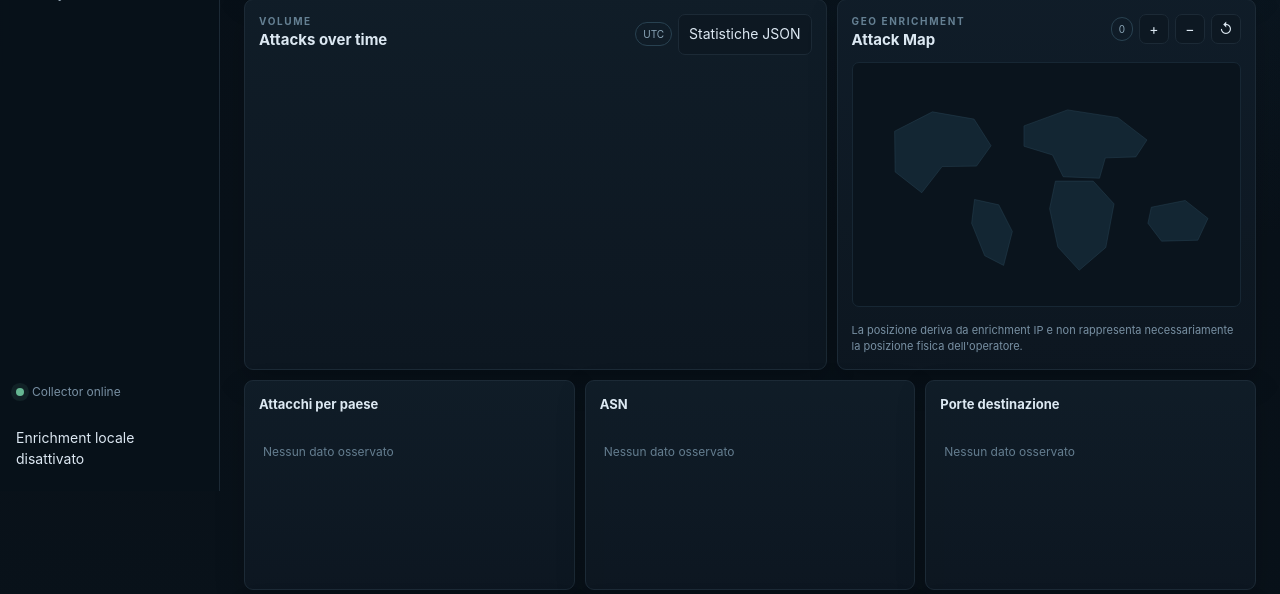
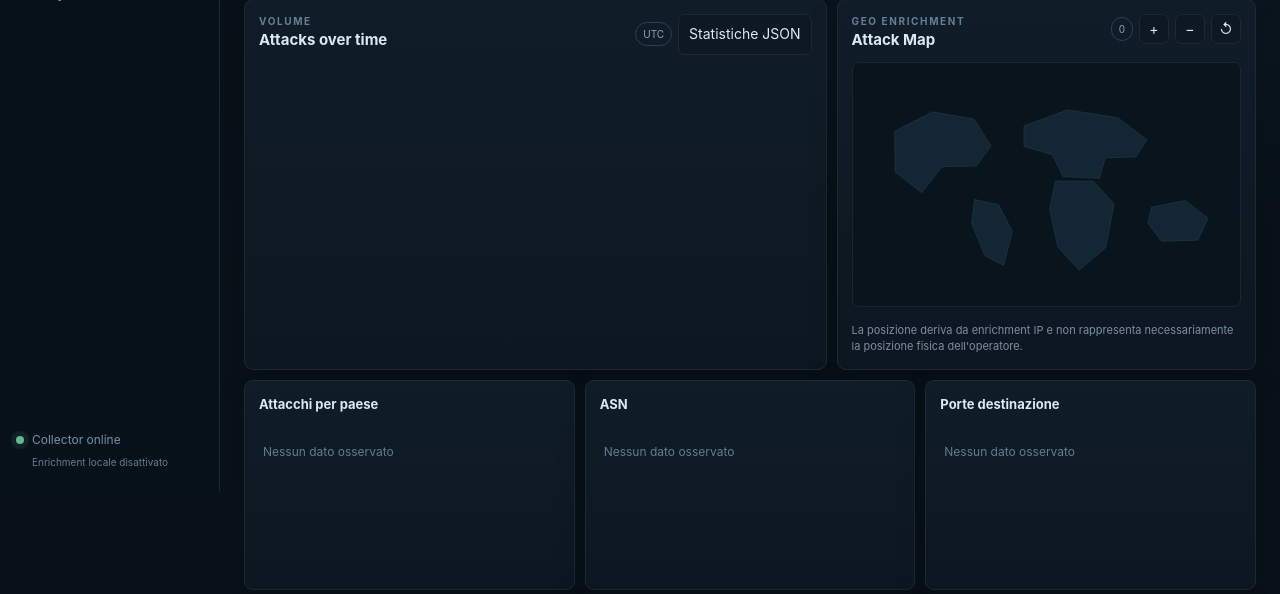
Before and after one commit to chiaraberti13/AEGIS-NEXUS, a Flask app: page / in a window 1280 px wide. Shown: the part 309-903 px from the top of the page. Run offline with Flask 3, Linux system fonts and the light colour scheme; data that the repository does not hold is empty; some libraries are stand-ins or nearby versions.

Commit message:
Style enrichment readiness status

```diff
--- a/src/aegis_nexus/static/styles.css
+++ b/src/aegis_nexus/static/styles.css
@@ -283,3 +283,7 @@ pre{
 .compact:disabled,.icon-button:disabled{opacity:.42;cursor:not-allowed}
 @media(max-width:1200px){.case-grid{grid-template-columns:1fr}.case-browser,.case-editor{min-height:auto}}
 @media(max-width:620px){.case-filters,.case-form-row{grid-template-columns:1fr}}
+
+.sidebar-substatus{font-size:10px;color:#647d8f;padding-left:16px;margin-top:-22px;overflow-wrap:anywhere}
+.sidebar-substatus.ready{color:#79b99d}.sidebar-substatus.partial{color:#c1a461}.sidebar-substatus.disabled{color:#647d8f}
+@media(max-width:800px){.sidebar-substatus{display:none}}
```
